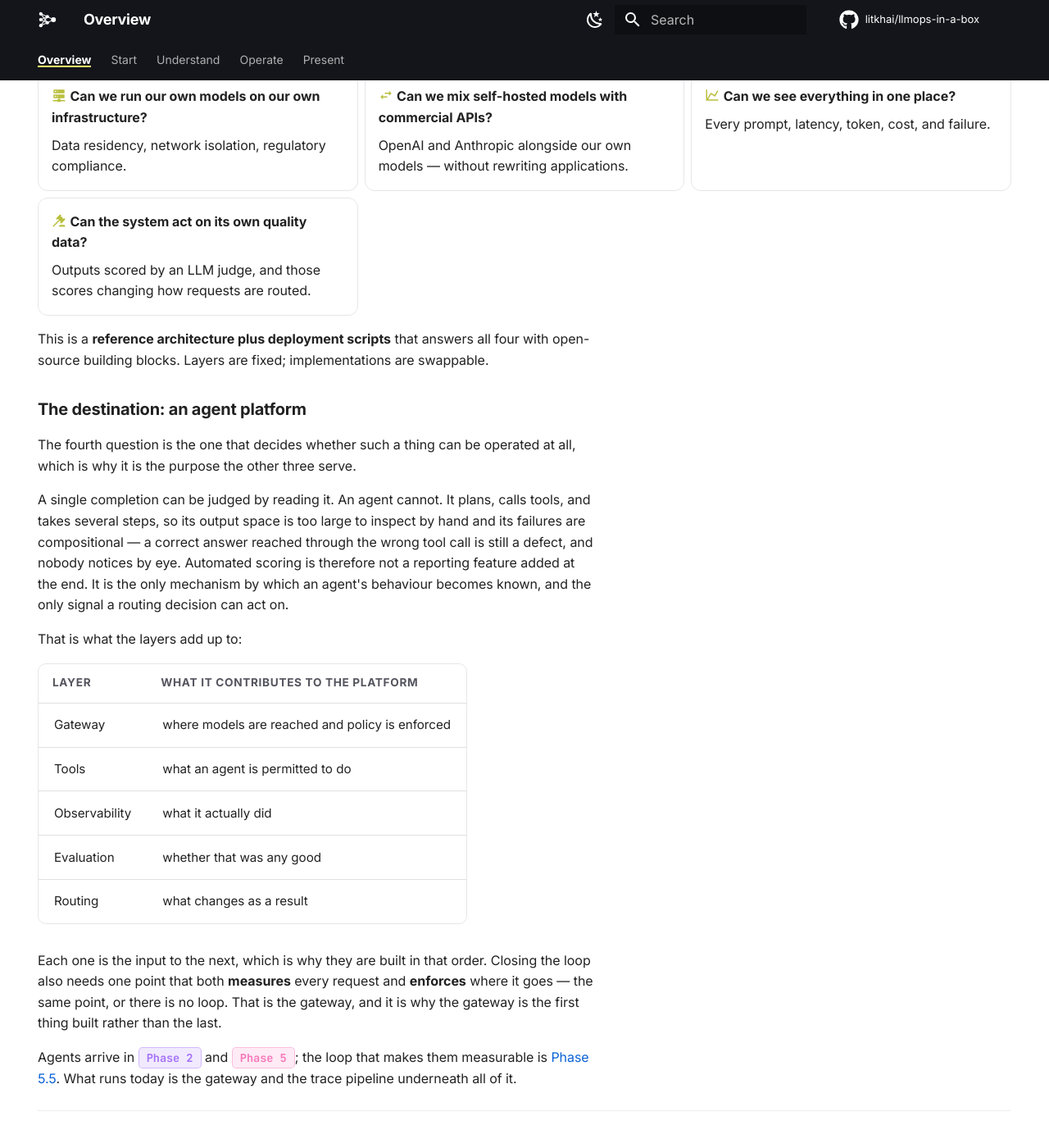
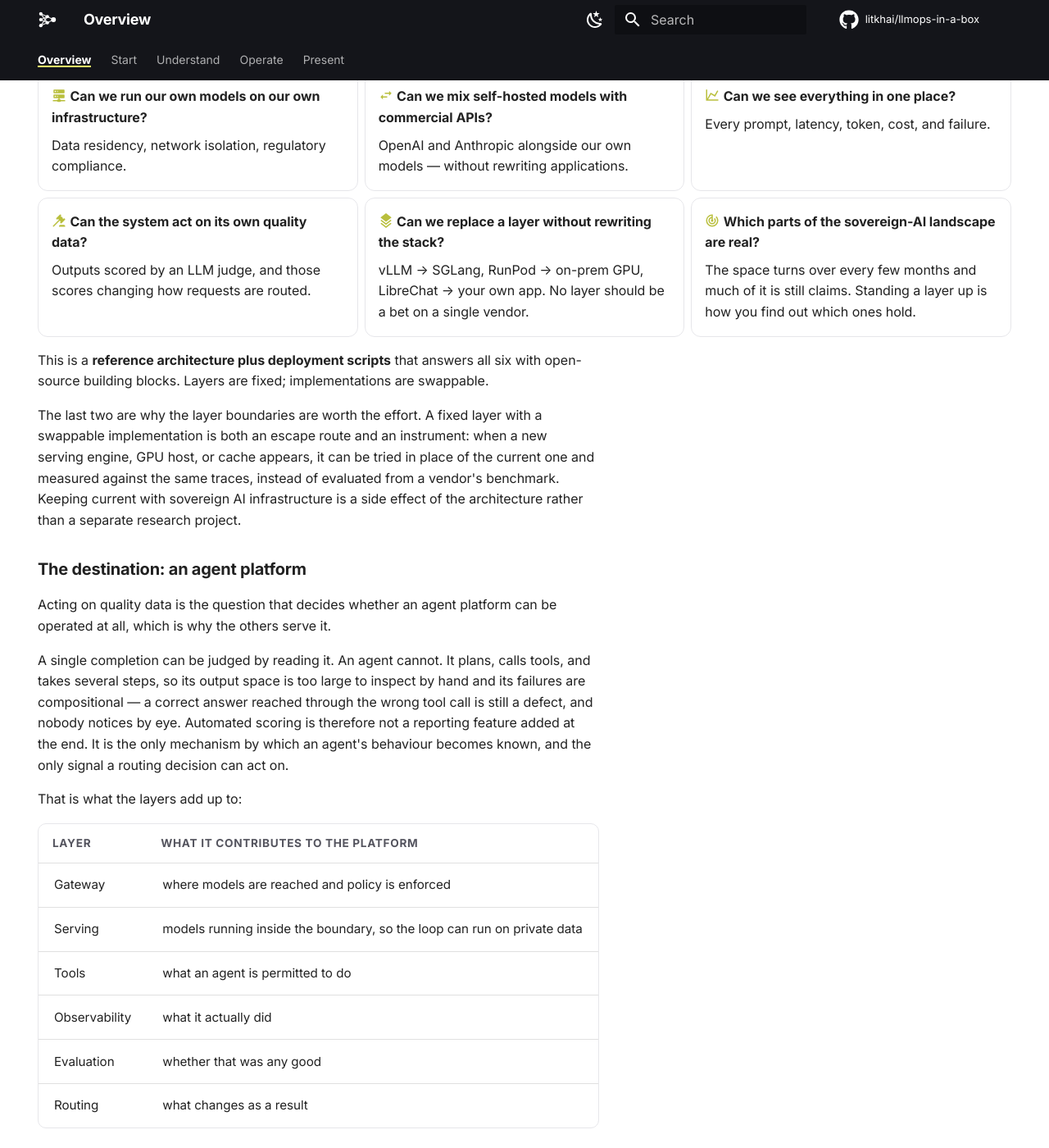
Before and after one commit to litkhai/llmops-in-a-box, an MkDocs documentation site: the page built from docs/index.md, in a window 1280 px wide and 1400 px high, scrolled down 711 px. Shown: the whole window at 82% size. Built offline with MkDocs 1.6.1 and Material for MkDocs 9.7.7, drawn with Linux system fonts in a browser that asks for light colours; comment, search, counter and statistics services are not loaded; some of the changed text lies outside the part shown.

Commit message:
Add the two questions the layer boundaries answer
The grid asked what a buyer wants from the stack but not what the layer
boundaries are for, so composability read as an implementation detail rather
than a reason.

Two cards: replacing a layer without rewriting the stack, and telling which
parts of the sovereign-AI landscape are real. They share a closing note — a
fixed layer with a swappable implementation is both an escape route and an
instrument, since a new serving engine or GPU host can be tried in place of the
current one and measured against the same traces instead of a vendor benchmark.
Tracking the space becomes a side effect of the architecture rather than a
separate research project, and the eval loop gets a second use: judging whether
a new implementation is actually better.

Also fixes two things in the destination section. Serving was missing from the
layer table — without a model inside the boundary the loop cannot run on
private data, so it cannot be left out. And "each one is the input to the next"
was too loose once Serving sat in the middle; the order now rests on the actual
dependency: nothing can score what was never traced, and nothing can route on a
score that does not exist.

Co-Authored-By: Claude Opus 5 (1M context) <noreply@anthropic.com>

```diff
--- a/docs/index.md
+++ b/docs/index.md
@@ -28,7 +28,7 @@ LiteLLM · LibreChat · Langfuse · ClickHouse · OpenAI · Anthropic
 
 ## Why this exists
 
-Enterprises adopting GenAI face the same three questions:
+Enterprises adopting GenAI keep arriving at the same questions:
 
 <div class="grid cards" markdown>
 
@@ -49,16 +49,33 @@ Enterprises adopting GenAI face the same three questions:
     Outputs scored by an LLM judge, and those scores changing how requests are
     routed.
 
+-   :material-layers-triple: **Can we replace a layer without rewriting the stack?**
+
+    vLLM → SGLang, RunPod → on-prem GPU, LibreChat → your own app. No layer
+    should be a bet on a single vendor.
+
+-   :material-radar: **Which parts of the sovereign-AI landscape are real?**
+
+    The space turns over every few months and much of it is still claims.
+    Standing a layer up is how you find out which ones hold.
+
 </div>
 
 This is a **reference architecture plus deployment scripts** that answers all
-four with open-source building blocks. Layers are fixed; implementations are
+six with open-source building blocks. Layers are fixed; implementations are
 swappable.
+
+The last two are why the layer boundaries are worth the effort. A fixed layer
+with a swappable implementation is both an escape route and an instrument: when
+a new serving engine, GPU host, or cache appears, it can be tried in place of
+the current one and measured against the same traces, instead of evaluated from
+a vendor's benchmark. Keeping current with sovereign AI infrastructure is a
+side effect of the architecture rather than a separate research project.
 
 ### The destination: an agent platform
 
-The fourth question is the one that decides whether such a thing can be operated
-at all, which is why it is the purpose the other three serve.
+Acting on quality data is the question that decides whether an agent platform can
+be operated at all, which is why the others serve it.
 
 A single completion can be judged by reading it. An agent cannot. It plans,
 calls tools, and takes several steps, so its output space is too large to
@@ -73,15 +90,18 @@ That is what the layers add up to:
 | Layer | What it contributes to the platform |
 |---|---|
 | Gateway | where models are reached and policy is enforced |
+| Serving | models running inside the boundary, so the loop can run on private data |
 | Tools | what an agent is permitted to do |
 | Observability | what it actually did |
 | Evaluation | whether that was any good |
 | Routing | what changes as a result |
 
-Each one is the input to the next, which is why they are built in that order.
-Closing the loop also needs one point that both **measures** every request and
-**enforces** where it goes — the same point, or there is no loop. That is the
-gateway, and it is why the gateway is the first thing built rather than the last.
+They are built in that order because each one is what the next has to operate
+on: nothing can score what was never traced, and nothing can route on a score
+that does not exist. Closing the loop also needs one point that both
+**measures** every request and **enforces** where it goes — the same point, or
+there is no loop. That is the gateway, which is why it is the first thing built
+rather than the last.
 
 Agents arrive in <span class="phase phase-2">Phase 2</span> and
 <span class="phase phase-5">Phase 5</span>; the loop that makes them measurable
```
